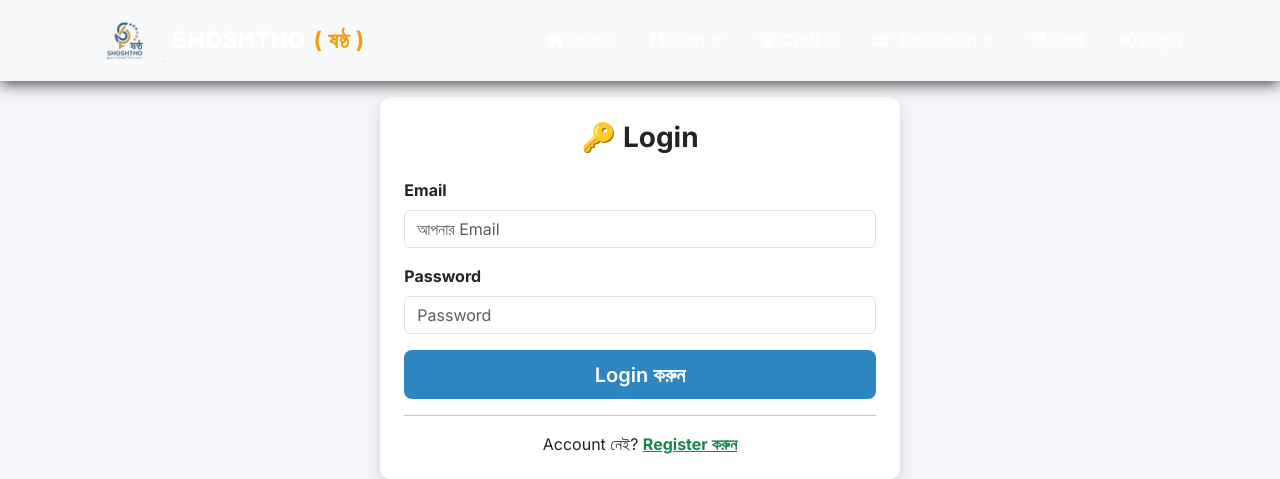
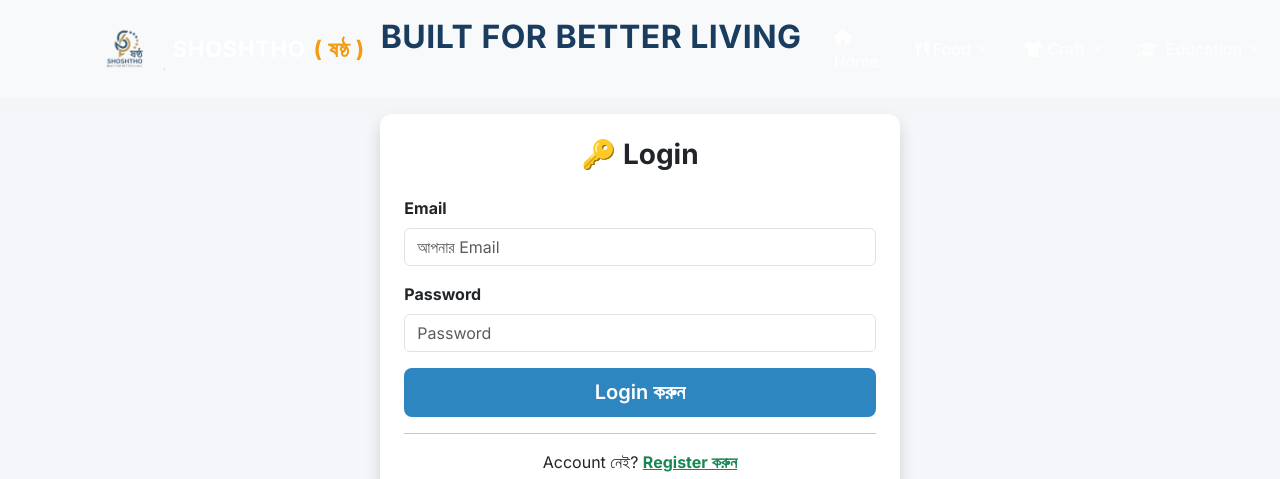
Before and after one commit to shoshthogroup/shoshtho-foods, a Flask app: a page that uses app/templates/base.html in a window 1280 px wide; the page is wider, and only the part inside the window is pictured. Shown: the top 479 px of that part. Run offline with Flask 3, Linux system fonts and the light colour scheme; some libraries are stand-ins or nearby versions.

```diff
--- a/app/templates/base.html
+++ b/app/templates/base.html
@@ -26,7 +26,7 @@
         /* ── Navbar ── */
         .navbar {
             background: var(--light) !important;
-            box-shadow: 0 2px 15px rgba(13, 14, 13, 0.847);
+            box-shadow: 0 2px 15px rgba(243, 244, 243, 0.847);
             padding: 0.8rem 0;
         }
         .navbar-brand {
@@ -897,14 +897,17 @@
 <body>
 
 <!-- Navbar -->
-<nav class="navbar navbar-expand-lg sticky-top">
+<nav class="navbar navbar-expand-lg sticky-top" style="color:#1a3c5e;">
     <div class="container">
         <a class="navbar-brand d-flex align-items-center gap-2" href="/">
     <img src="/static/images/logo.png"
          height="45"
-         onerror="this.style.display='true'; this.src='/static/images/logo-alt.png';"
+         onerror="this.style.display='None'; this.src='/static/images/logo-alt.png';"
          alt="SHOSHTHO Logo">
-    SHOSHTHO<span>( ষষ্ঠ )</span>
+    SHOSHTHO<span>( ষষ্ঠ )</span> <br>
+     <h2 class="fw-bold mb-4" style="color:#1a3c5e;">
+                    BUILT FOR BETTER LIVING
+                </h2>
 </a>
         <button class="navbar-toggler border-0" type="button"
                 data-bs-toggle="collapse"
```
